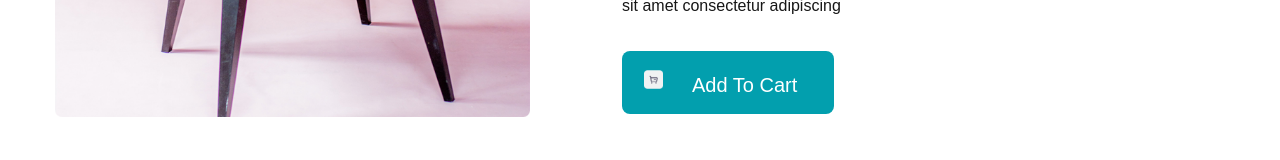
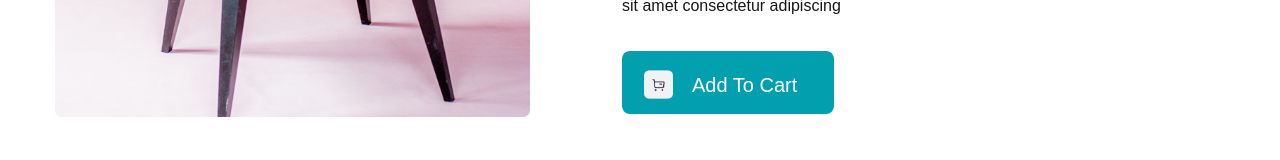
Before and after one commit to my5757980/hackathone, a Next.js app: page /Product in a window 1280 px wide. Shown: the part 553-713 px from the top of the page. Built offline with nearby package versions, Linux system fonts and the light colour scheme.

Commit message:
add a console

```diff
--- a/src/app/Product/page.tsx
+++ b/src/app/Product/page.tsx
@@ -19,7 +19,7 @@ export default function Product(){
        <div className="relative top-[88px]">
         <button className="w-[212px] h-[63px] rounded-[8px] pt-[14px] pr-[24px] pb-[14px] pl-[24px] bg-[#029FAE]"></button>
         <p className="relative bottom-[40px] left-[70px] text-white font-medium text-[20px] leading-[22px]">Add To Cart</p>
-        <Image className=" relative bottom-[66px] left-[22px] "src="/image/Add Cart (1).png" alt="logo" width={19} height={29}/>
+        <Image className=" relative bottom-[66px] left-[22px] "src="/image/Add Cart (1).png" alt="logo" width={29} height={29}/>
         </div>
         </div>
         </div>
```
